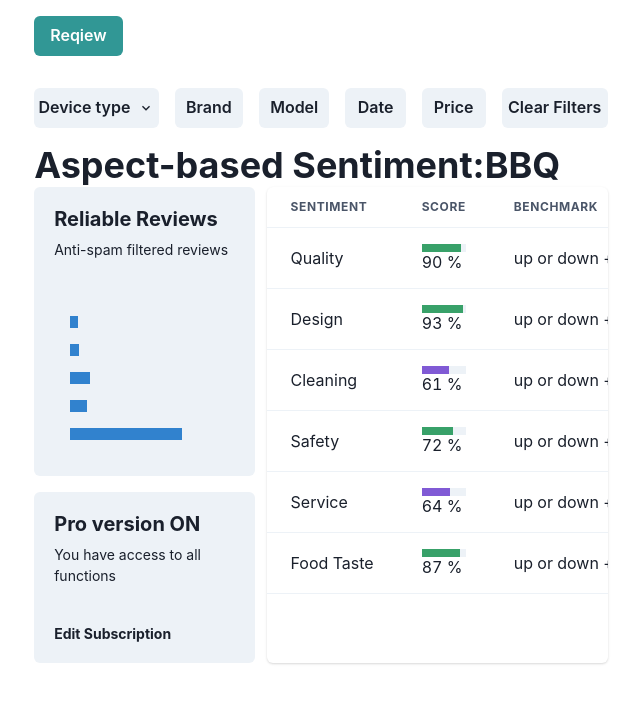
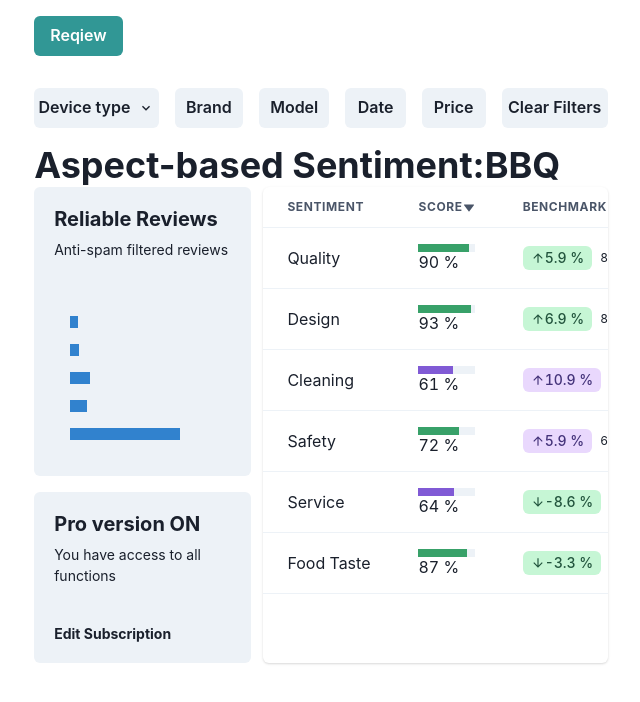
Before and after one commit to ruthtempo/reqiew, a React (Create React App) app: page / in a window 1280 px wide. Shown: the top 702 px of the page, without its empty margins (319-959 px from the left). Built offline with nearby package versions, Linux system fonts and the light colour scheme.

Commit message:
results display with sorting functionality

```diff
--- a/src/Results.tsx
+++ b/src/Results.tsx
@@ -1,27 +1,40 @@
+import {
+  ArrowDownIcon,
+  ArrowUpIcon,
+  TriangleDownIcon,
+  TriangleUpIcon,
+} from "@chakra-ui/icons";
+
 import {
   Card,
+  Icon,
   Progress,
   Table,
   TableContainer,
+  Tag,
   Tbody,
   Td,
   Th,
   Thead,
   Tr,
+  Text,
+  Flex,
 } from "@chakra-ui/react";
+import { useEffect, useState } from "react";
 
 interface Aspect {
   aspect: string;
   score: number;
+  benchmark: number;
 }
 
 const sentimentRating: Aspect[] = [
-  { aspect: "Quality", score: 90 },
-  { aspect: "Design", score: 93 },
-  { aspect: "Cleaning", score: 61 },
-  { aspect: "Safety", score: 72 },
-  { aspect: "Service", score: 64 },
-  { aspect: "Food Taste", score: 87 },
+  { aspect: "Quality", score: 90, benchmark: 85 },
+  { aspect: "Design", score: 93, benchmark: 87 },
+  { aspect: "Cleaning", score: 61, benchmark: 55 },
+  { aspect: "Safety", score: 72, benchmark: 68 },
+  { aspect: "Service", score: 64, benchmark: 70 },
+  { aspect: "Food Taste", score: 87, benchmark: 90 },
 ];
 
 const assignProgressColor = (score: number) => {
@@ -36,7 +49,26 @@ const assignProgressColor = (score: number) => {
   }
 };
 
+const calculateScoreDiff = (score: number, benchmark: number) => {
+  const result = ((score - benchmark) / benchmark) * 100;
+  return result.toFixed(1);
+};
+
+type Sorted = "ascending" | "descending";
+
 export const Results = () => {
+  const [sortedBy, setSortedBy] = useState<Sorted>("descending");
+
+  const handleSortScores = () => {
+    if (sortedBy === "descending") {
+      sentimentRating.sort((a, b) => a.score - b.score); // lower to higher
+      setSortedBy("ascending");
+    } else {
+      sentimentRating.sort((a, b) => b.score - a.score); //higher to lower
+      setSortedBy("descending");
+    }
+  };
+
   return (
     <Card>
       <TableContainer>
@@ -44,7 +76,17 @@ export const Results = () => {
           <Thead>
             <Tr>
               <Th>Sentiment</Th>
-              <Th>Score</Th>
+              <Th cursor={"pointer"}>
+                Score
+                <Icon
+                  as={
+                    sortedBy === "descending"
+                      ? TriangleDownIcon
+                      : TriangleUpIcon
+                  }
+                  onClick={handleSortScores}
+                />
+              </Th>
               <Th>Benchmark</Th>
             </Tr>
           </Thead>
@@ -60,7 +102,21 @@ export const Results = () => {
                   />
                   {element.score} %
                 </Td>
-                <Td> up or down + % </Td>
+                <Td>
+                  <Flex alignItems={"center"} gap={2}>
+                    <Tag colorScheme={assignProgressColor(element.benchmark)}>
+                      <Icon
+                        as={
+                          element.benchmark < element.score
+                            ? ArrowUpIcon
+                            : ArrowDownIcon
+                        }
+                      />
+                      {calculateScoreDiff(element.score, element.benchmark)} %
+                    </Tag>
+                    <Text fontSize="xs">{element.benchmark} %</Text>
+                  </Flex>
+                </Td>
               </Tr>
             ))}
           </Tbody>
```
